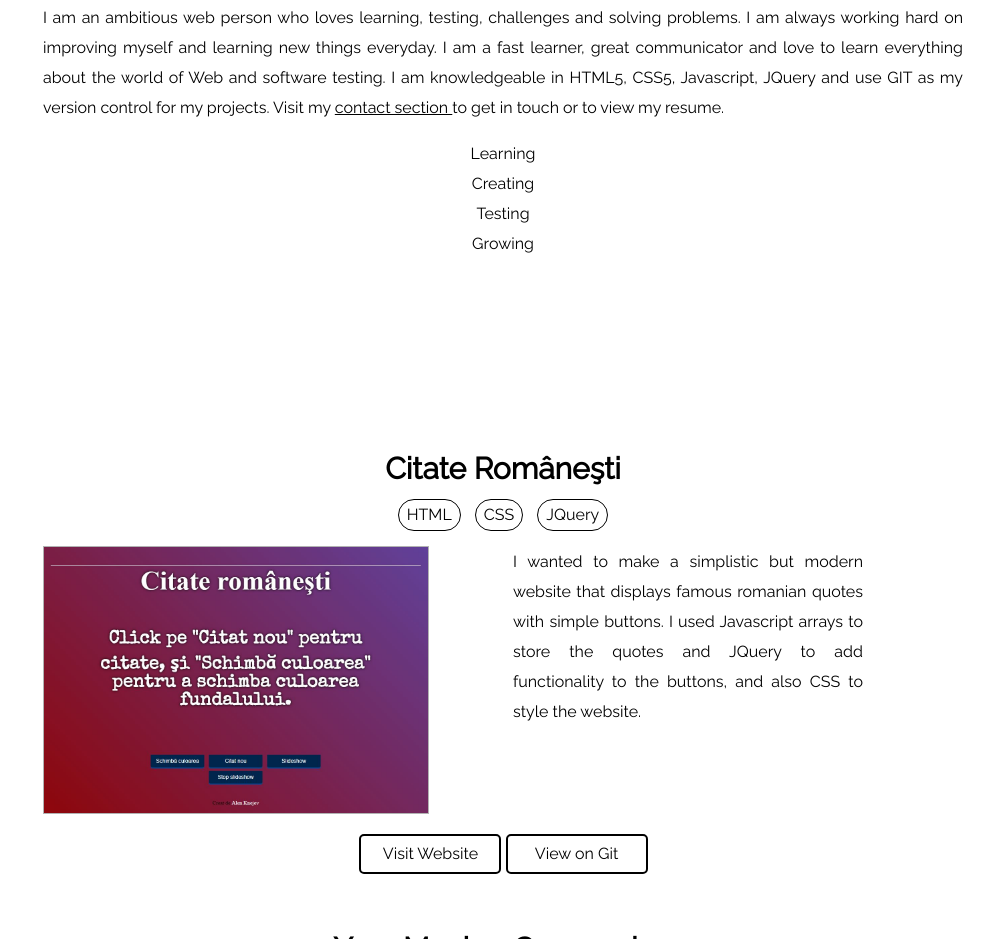
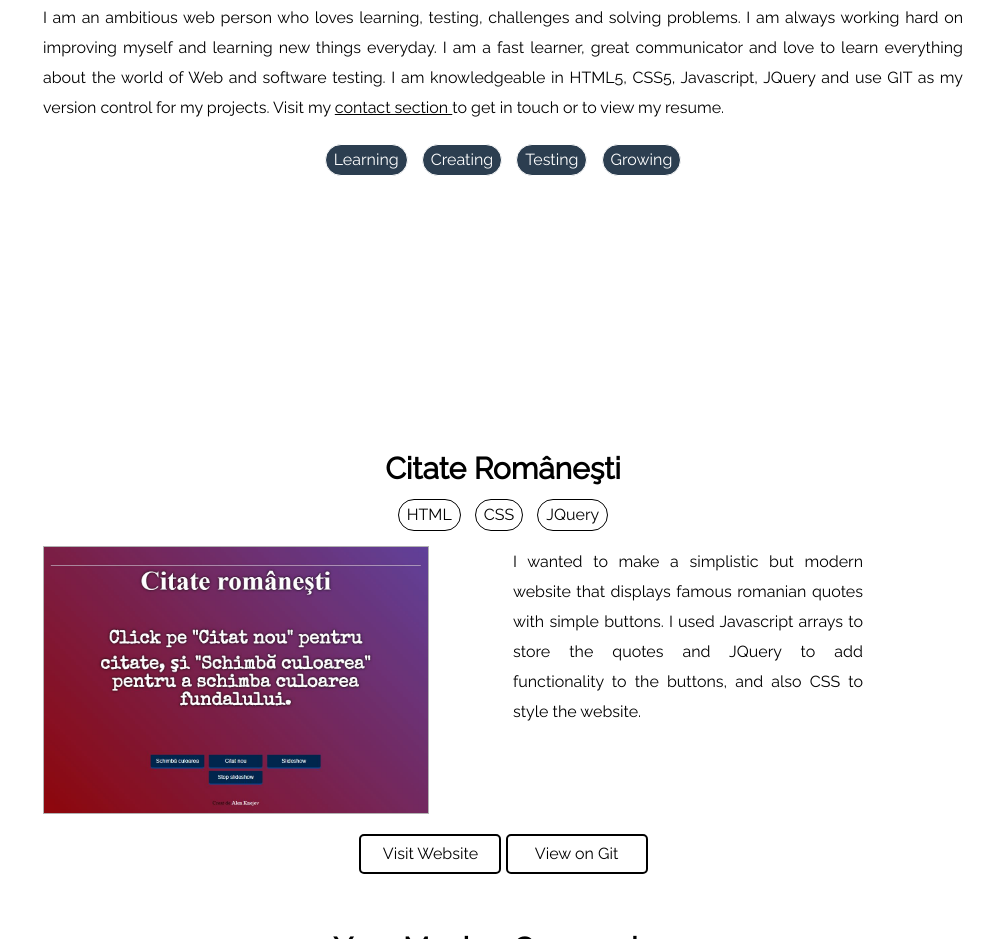
Before and after one commit to knalen/knalen.github.io, a plain HTML site: page index.html in a window 1280 px wide. Shown: the part 1206-2145 px from the top of the page, without its empty margins (297-1280 px from the left). Drawn offline with nearby package versions, Linux system fonts and the light colour scheme.

Commit message:
Update styles.css

```diff
--- a/styles.css
+++ b/styles.css
@@ -177,6 +177,17 @@ header nav ul li a:hover {
 
 }
 
+.descMe {
+    display: inline-block;
+    border: 1px solid;
+    border-radius: 20px;
+    padding: 0px 8px 0px 8px;
+    background-color: rgba(44, 62, 80,1);
+    margin: 5px;
+    cursor: default;
+    color: white;
+}
+
 .about-title {
     margin-bottom: 60px;
 }
```
